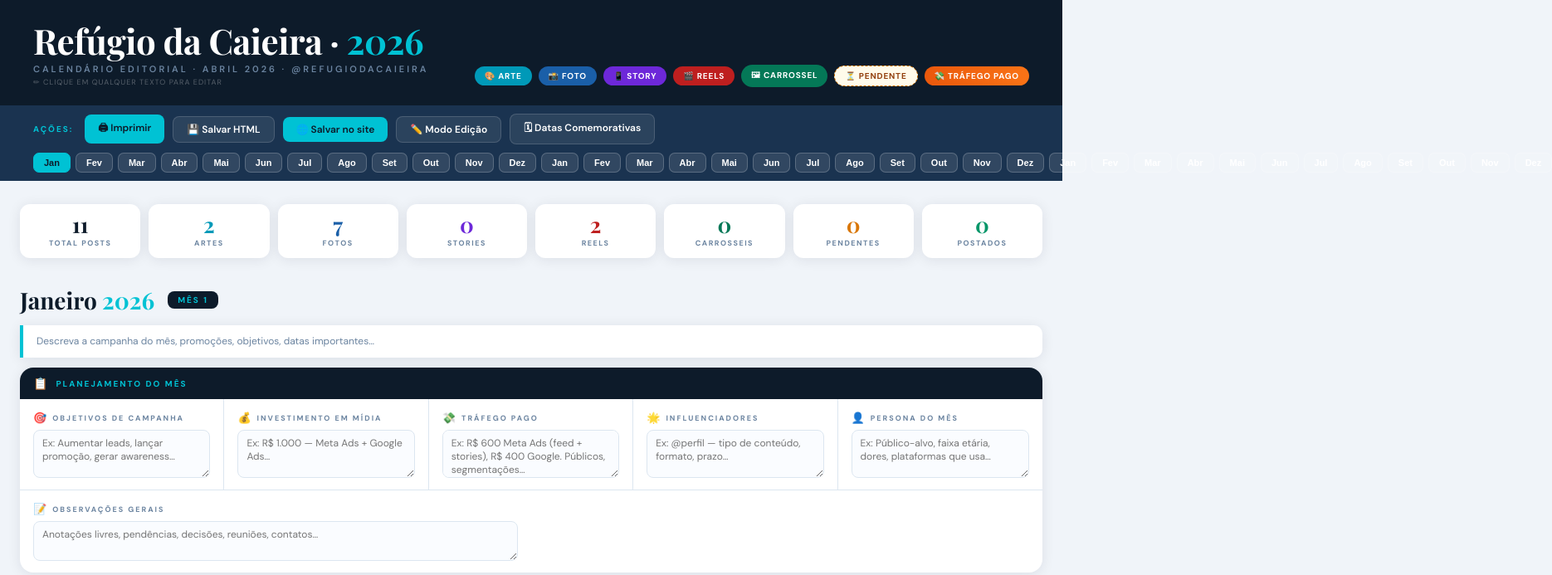
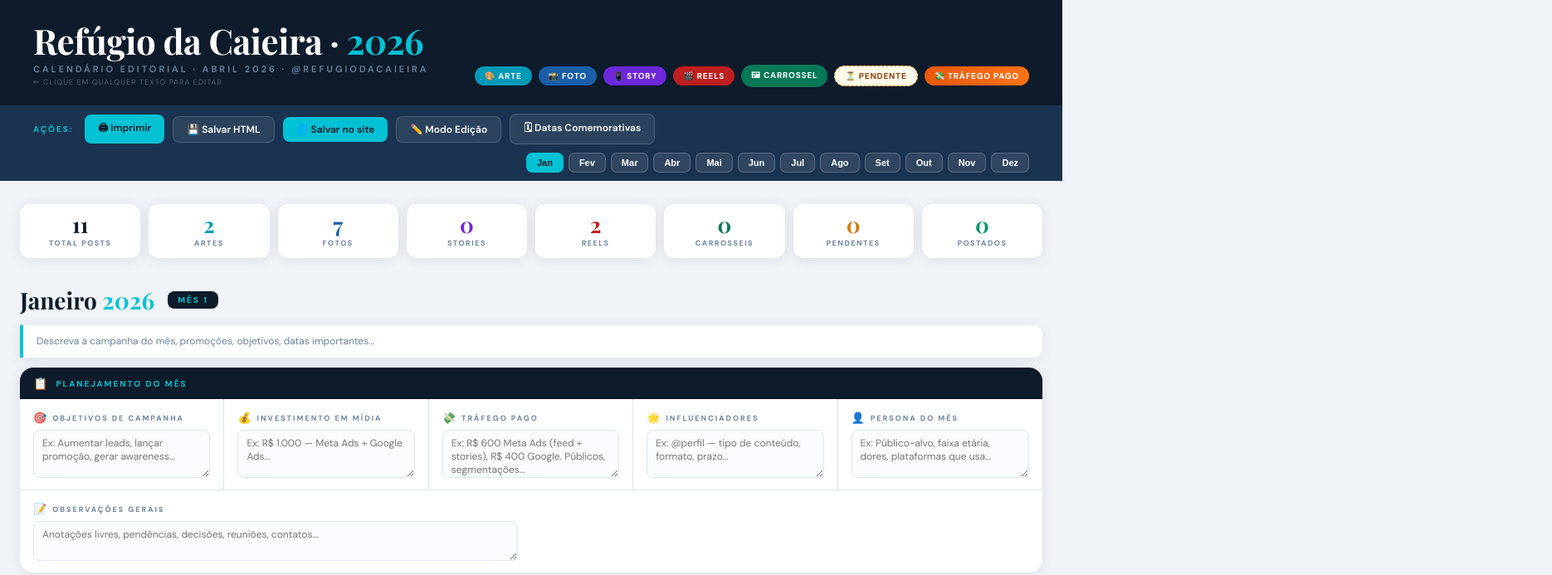
Before and after one commit to DigiThree-Planejamentos/calendario-Refugio-da-Caieira, a plain HTML site: page index.html in a window 1280 px wide. Shown: the top 693 px of the page at 83% size, 1870 px wide, since content can reach past the window. Drawn offline with nearby package versions, Linux system fonts and the light colour scheme; no server answers.

Commit message:
Clear month navigation and rebuild on demand

```diff
--- a/index.html
+++ b/index.html
@@ -243,7 +243,7 @@
   <button class="btn btn-cyan" type="button" onclick="saveSiteData()">🌐 Salvar no site</button>
   <button class="btn btn-ghost" id="editModeBtn" onclick="toggleEditMode()">✏️ Modo Edição</button>
   <button class="btn btn-ghost" onclick="openDatasModal()">🗓 Datas Comemorativas</button>
-  <div class="month-nav" id="monthNav"><button class="month-btn" id="mnav0">Jan</button><button class="month-btn" id="mnav1">Fev</button><button class="month-btn" id="mnav2">Mar</button><button class="month-btn active" id="mnav3">Abr</button><button class="month-btn" id="mnav4">Mai</button><button class="month-btn" id="mnav5">Jun</button><button class="month-btn" id="mnav6">Jul</button><button class="month-btn" id="mnav7">Ago</button><button class="month-btn" id="mnav8">Set</button><button class="month-btn" id="mnav9">Out</button><button class="month-btn" id="mnav10">Nov</button><button class="month-btn" id="mnav11">Dez</button><button class="month-btn" id="mnav0">Jan</button><button class="month-btn" id="mnav1">Fev</button><button class="month-btn" id="mnav2">Mar</button><button class="month-btn" id="mnav3">Abr</button><button class="month-btn" id="mnav4">Mai</button><button class="month-btn" id="mnav5">Jun</button><button class="month-btn" id="mnav6">Jul</button><button class="month-btn" id="mnav7">Ago</button><button class="month-btn" id="mnav8">Set</button><button class="month-btn" id="mnav9">Out</button><button class="month-btn" id="mnav10">Nov</button><button class="month-btn" id="mnav11">Dez</button></div>
+  <div class="month-nav" id="monthNav"></div>
 </div>
 
 <div class="stats-bar">
@@ -1029,13 +1029,15 @@ function updateStats(){
 
 // ── Build Month Nav ──
 function buildMonthNav(){
-  const nav=document.getElementById('monthNav');
-  MONTHS_CONFIG.forEach((mc,i)=>{
-    const btn=document.createElement('button');
-    btn.className='month-btn';
-    btn.textContent=MONTH_NAMES[mc.month-1].substring(0,3);
-    btn.onclick=()=>scrollToMonth(i);
-    btn.id='mnav'+i;
+  const nav = document.getElementById('monthNav');
+  nav.innerHTML = '';
+
+  MONTHS_CONFIG.forEach((mc, i) => {
+    const btn = document.createElement('button');
+    btn.className = 'month-btn';
+    btn.textContent = MONTH_NAMES[mc.month - 1].substring(0, 3);
+    btn.onclick = () => scrollToMonth(i);
+    btn.id = 'mnav' + i;
     nav.appendChild(btn);
   });
 }
```
